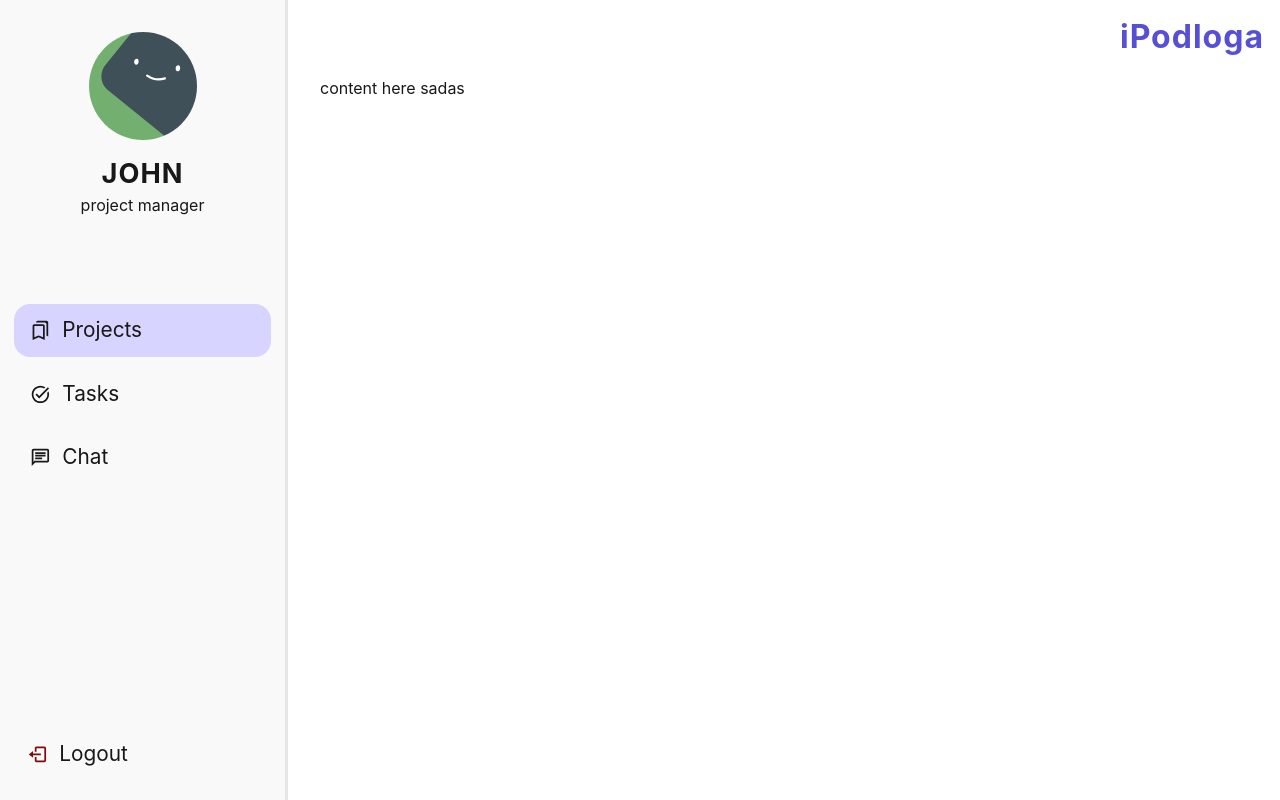
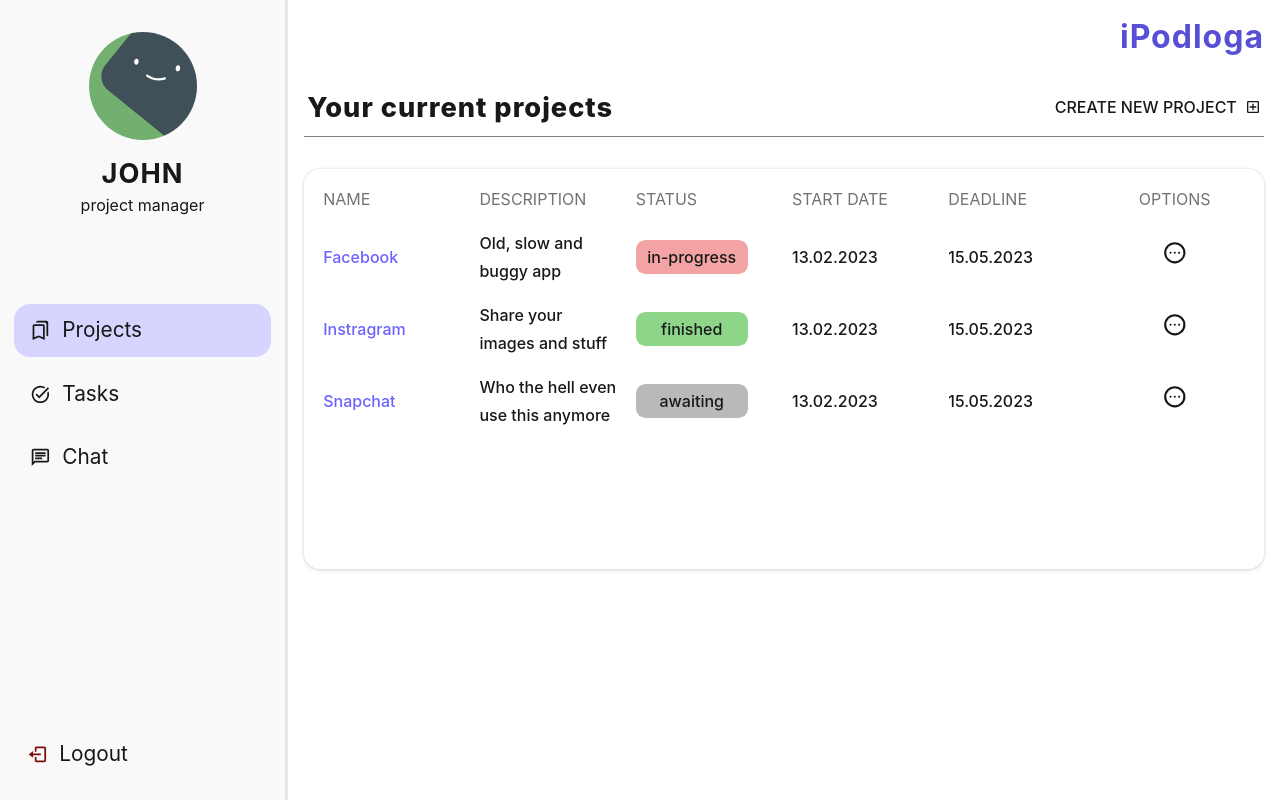
Before and after one commit to vvooki/ipodloga-frontend, a React (Create React App) app: page / in a window 1280 px wide. Built offline with nearby package versions, Linux system fonts and the light colour scheme.

Commit message:
Added projects list screen and form modal for adding new projects

```diff
--- a/src/App.js
+++ b/src/App.js
@@ -1,5 +1,5 @@
 import { BrowserRouter, Routes, Route } from 'react-router-dom';
-import Home from './pages/Home';
+import Projects from './pages/Projects';
 import SharedLayout from './pages/SharedLayout';
 import Login from './pages/Login';
 function App() {
@@ -9,8 +9,8 @@
       <Routes>
         <Route path="/login" element={<Login />} />
         <Route path="/" element={<SharedLayout />}>
-          <Route index element={<Home />} />
-          <Route path="/home" element={<Home />} />
+          <Route index element={<Projects />} />
+          <Route path="/home" element={<Projects />} />
         </Route>
       </Routes>
     </BrowserRouter>
--- /dev/null
+++ b/src/components/AddProject.jsx
@@ -0,0 +1,57 @@
+import './css/addproject.css';
+import { AiOutlineCloseCircle } from 'react-icons/ai';
+const AddProject = ({ show, close }) => {
+  return (
+    <section className={`project-form-section ${show}`}>
+      <div className="project-form-container">
+        <div className="top-container">
+          <h2>CREATE NEW PROJECT</h2>
+          <button onClick={close}>
+            <AiOutlineCloseCircle />
+          </button>
+        </div>
+        <form className="form" action="">
+          <span>
+            <label htmlFor="name">Project Name</label>
+            <input
+              type="text"
+              name="name"
+              id="name"
+              placeholder="Project name"
+            />
+          </span>
+          <span>
+            <label htmlFor="status">status</label>
+            <select name="" id="">
+              <option value="in-progress">in-progress</option>
+              <option value="in-progress">finished</option>
+              <option value="in-progress">awaiting</option>
+            </select>
+          </span>
+          <div>
+            <span>
+              <label htmlFor="start_date">start date</label>
+              <input type="date" name="start_date" id="start_date" />
+            </span>
+            <span>
+              <label htmlFor="end_date">end date</label>
+              <input type="date" name="end_date" id="end_date" />
+            </span>
+          </div>
+          <span>
+            <label htmlFor="description">description</label>
+            <textarea
+              name="description"
+              id="description"
+              cols="30"
+              rows="10"
+            ></textarea>
+          </span>
+          <button type="submit">CREATE NEW PROJECT</button>
+        </form>
+      </div>
+    </section>
+  );
+};
+
+export default AddProject;
--- /dev/null
+++ b/src/components/css/addproject.css
@@ -0,0 +1,85 @@
+.project-form-section {
+  position: fixed;
+  background-color: rgba(0, 0, 0, 0.429);
+  width: 100%;
+  height: 100%;
+  top: 0;
+  left: 0;
+  display: grid;
+  place-items: center;
+  overflow: auto;
+}
+
+.project-form-container {
+  background-color: var(--clr-primary-white);
+  width: 70%;
+  /* height: 80%; */
+  padding: 3rem;
+  border-radius: 1rem;
+}
+
+.project-form-container .top-container button {
+  font-size: 2.3rem;
+}
+
+.form {
+  margin-top: 1rem;
+  display: flex;
+  flex-direction: column;
+  gap: 1rem;
+}
+
+.form span {
+  display: grid;
+}
+
+.form > div {
+  display: grid;
+  grid-template-columns: 1fr 1fr;
+  gap: 2rem;
+}
+
+.form span label {
+  text-transform: uppercase;
+  color: var(--clr-grey-300);
+}
+
+.form input,
+.form textarea,
+.form select {
+  width: 100%;
+  background-color: #ebebeb;
+  border: none;
+  outline: none;
+  padding: 0.6rem 1rem;
+  font-size: 1rem;
+  border-radius: 0.5rem;
+  font-weight: 500;
+  margin: 0.3rem 0;
+}
+
+textarea {
+  min-height: 6rem;
+  resize: vertical;
+}
+
+.form button {
+  width: 100%;
+  text-align: center;
+  background-color: var(--clr-primary-purple);
+  color: var(--clr-primary-white);
+  padding: 0.5rem 0;
+  border-radius: 0.6rem;
+  transition: 100ms ease-in-out;
+}
+
+.form button:hover {
+  background-color: var(--clr-primary-purple-dark);
+}
+
+.modal-show {
+  display: grid;
+}
+.modal-hide {
+  display: none;
+}
--- /dev/null
+++ b/src/data/projects.js
@@ -0,0 +1,26 @@
+export const projects = [
+  {
+    id: 1,
+    name: 'facebook',
+    description: 'Old, slow and buggy app',
+    status: 'in-progress',
+    start_date: '13.02.2023',
+    end_date: '15.05.2023',
+  },
+  {
+    id: 2,
+    name: 'instragram',
+    description: 'Share your images and stuff',
+    status: 'finished',
+    start_date: '13.02.2023',
+    end_date: '15.05.2023',
+  },
+  {
+    id: 3,
+    name: 'Snapchat',
+    description: 'Who the hell even use this anymore',
+    status: 'awaiting',
+    start_date: '13.02.2023',
+    end_date: '15.05.2023',
+  },
+];
--- a/src/index.css
+++ b/src/index.css
@@ -125,13 +125,17 @@
 }
 
 .dashboard {
-  min-width: 100%;
-  min-height: 100%;
+  width: 100%;
+  height: 100%;
   display: flex;
-  gap: 2rem;
+  overflow: hidden;
 }
 
 .content {
   width: 100%;
   height: 100%;
 }
+
+main {
+  margin: 1rem;
+}
--- a/src/pages/Home.jsx
+++ /dev/null
@@ -1,7 +0,0 @@
-import React from 'react';
-
-const Home = () => {
-  return <div>content here sadas</div>;
-};
-
-export default Home;
--- /dev/null
+++ b/src/pages/Projects.jsx
@@ -0,0 +1,61 @@
+import { useState, useEffect } from 'react';
+import { MdOutlineAddBox } from 'react-icons/md';
+import { HiOutlineDotsCircleHorizontal } from 'react-icons/hi';
+import './css/projects.css';
+import { projects } from './../data/projects';
+import AddProject from '../components/AddProject';
+const Projects = () => {
+  const [data, setData] = useState(projects);
+  const [show, setShow] = useState('modal-hide');
+
+  const handleOnClick = () => {
+    if (show === 'modal-hide') {
+      setShow('modal-show');
+    } else {
+      setShow('modal-hide');
+    }
+  };
+  console.log(data);
+  return (
+    <section className="projects-section">
+      <AddProject show={show} close={handleOnClick} />
+      <div className="top-container">
+        <h2>Your current projects</h2>
+        <button onClick={handleOnClick}>
+          CREATE NEW PROJECT <MdOutlineAddBox className="add-icon" />
+        </button>
+      </div>
+      <div className="projects-container">
+        <div className="table-header table-grid">
+          <p>name</p>
+          <p>description</p>
+          <p>status</p>
+          <p>start date</p>
+          <p>deadline</p>
+          <p>options</p>
+        </div>
+        {data.map((project) => {
+          const { name, description, status, start_date, end_date } = project;
+          return (
+            <div className="project-item table-grid">
+              <p>{name}</p>
+              <p>{description}</p>
+              <span>
+                <p className={`status ${status}`}>{status}</p>
+              </span>
+              <p>{start_date}</p>
+              <p>{end_date}</p>
+              <button>
+                <p className="status">
+                  <HiOutlineDotsCircleHorizontal />
+                </p>
+              </button>
+            </div>
+          );
+        })}
+      </div>
+    </section>
+  );
+};
+
+export default Projects;
--- /dev/null
+++ b/src/pages/css/projects.css
@@ -0,0 +1,143 @@
+.top-container {
+  display: flex;
+  justify-content: space-between;
+  align-items: center;
+  border-bottom: 1px solid #828282;
+  padding: 0 0.2rem 0.7rem 0.2rem;
+}
+
+.top-container h2 {
+  font-weight: 800;
+}
+
+.top-container button {
+  font-weight: 500;
+  display: flex;
+  align-items: center;
+  transition: 100ms ease-in-out;
+}
+
+.top-container button:hover {
+  color: var(--clr-primary-purple);
+}
+
+.projects-section {
+  width: 100%;
+  height: 100%;
+}
+
+.add-icon {
+  margin-left: 0.5rem;
+}
+
+.projects-container {
+  margin-top: 2rem;
+  padding: 1rem;
+  box-shadow: var(--box-shadow);
+  border-radius: 1rem;
+  min-height: 50vh;
+  max-width: 50vw;
+  display: flex;
+  flex-direction: column;
+  /* flex-shrink: 1; */
+  gap: 1rem;
+  overflow: auto;
+}
+
+@media (min-width: 600px) {
+  .projects-container {
+    min-width: 70vw;
+  }
+}
+
+@media (min-width: 1100px) {
+  .projects-container {
+    max-width: none;
+  }
+}
+
+.table-grid p {
+  margin: 0;
+}
+
+.table-grid > * {
+  min-width: 7rem;
+  display: flex;
+  align-items: center;
+}
+
+.table-header {
+  text-transform: uppercase;
+  color: #727272;
+}
+
+.table-grid {
+  width: 100%;
+  display: grid;
+  grid-auto-flow: column;
+  grid-template-columns: 1fr 1fr 1fr 1fr 1fr 1fr;
+  padding: 0 0.2rem;
+  gap: 1rem;
+}
+
+.project-item {
+  cursor: pointer;
+  font-weight: 500;
+}
+
+.project-item:hover {
+  background-color: var(--clr-grey-100);
+  border-radius: 0.6rem;
+}
+
+.project-item > *:first-child {
+  color: var(--clr-primary-purple);
+  text-transform: capitalize;
+}
+
+.status {
+  font-weight: 500;
+  border-radius: 0.6rem;
+  padding: 0.2rem 0.7rem;
+  /* width: 100%; */
+  min-width: 7rem;
+  text-align: center;
+}
+
+.in-progress {
+  background-color: #f3a3a3;
+}
+
+.finished {
+  background-color: #8dd689;
+}
+
+.awaiting {
+  background-color: #b9b9b9;
+}
+
+/* :last-child */
+.table-header p:last-child {
+  justify-content: center;
+}
+
+.project-item button {
+  display: grid;
+  place-items: center;
+  font-size: 1.6rem;
+  transition: 100ms ease-in-out;
+}
+
+.project-item button:hover {
+  color: rgb(134, 47, 47);
+}
+
+@keyframes slideaway {
+  from {
+    display: block;
+  }
+  to {
+    transform: translateY(40px);
+    opacity: 0;
+  }
+}
```
